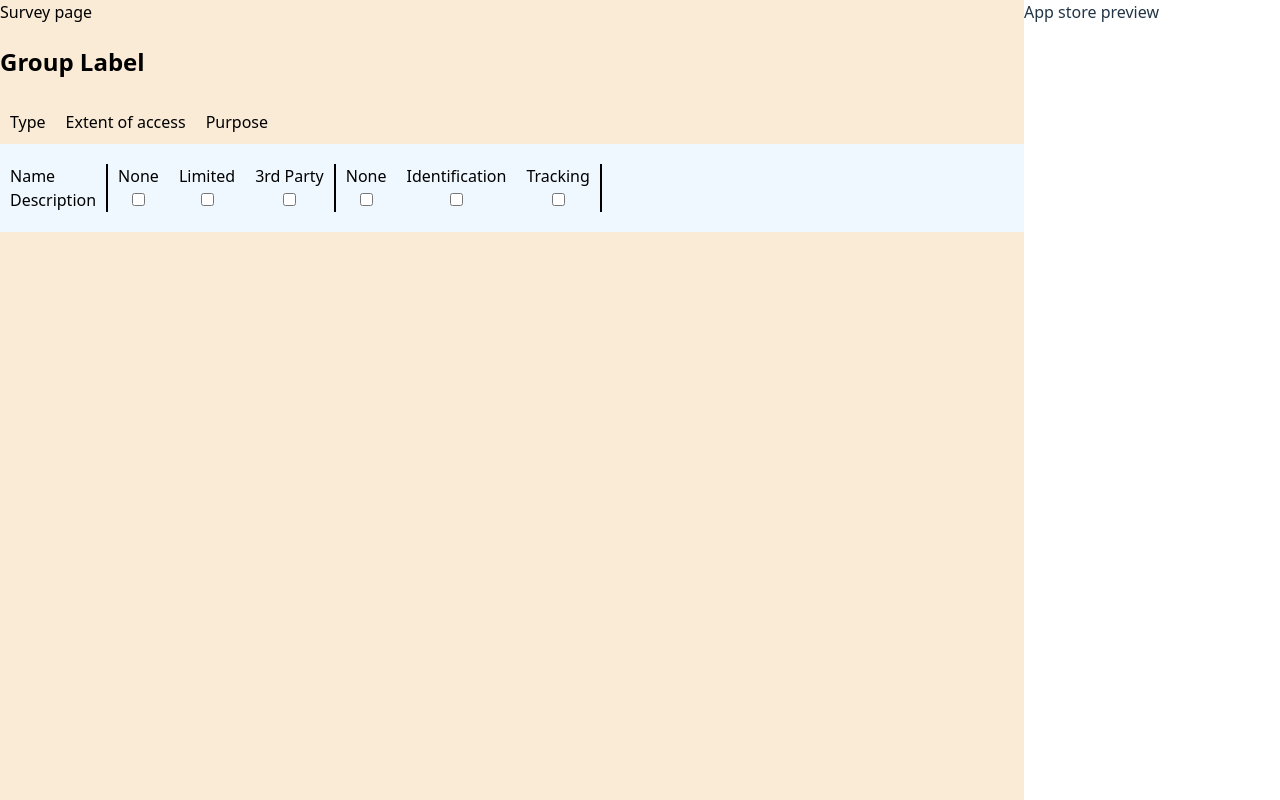
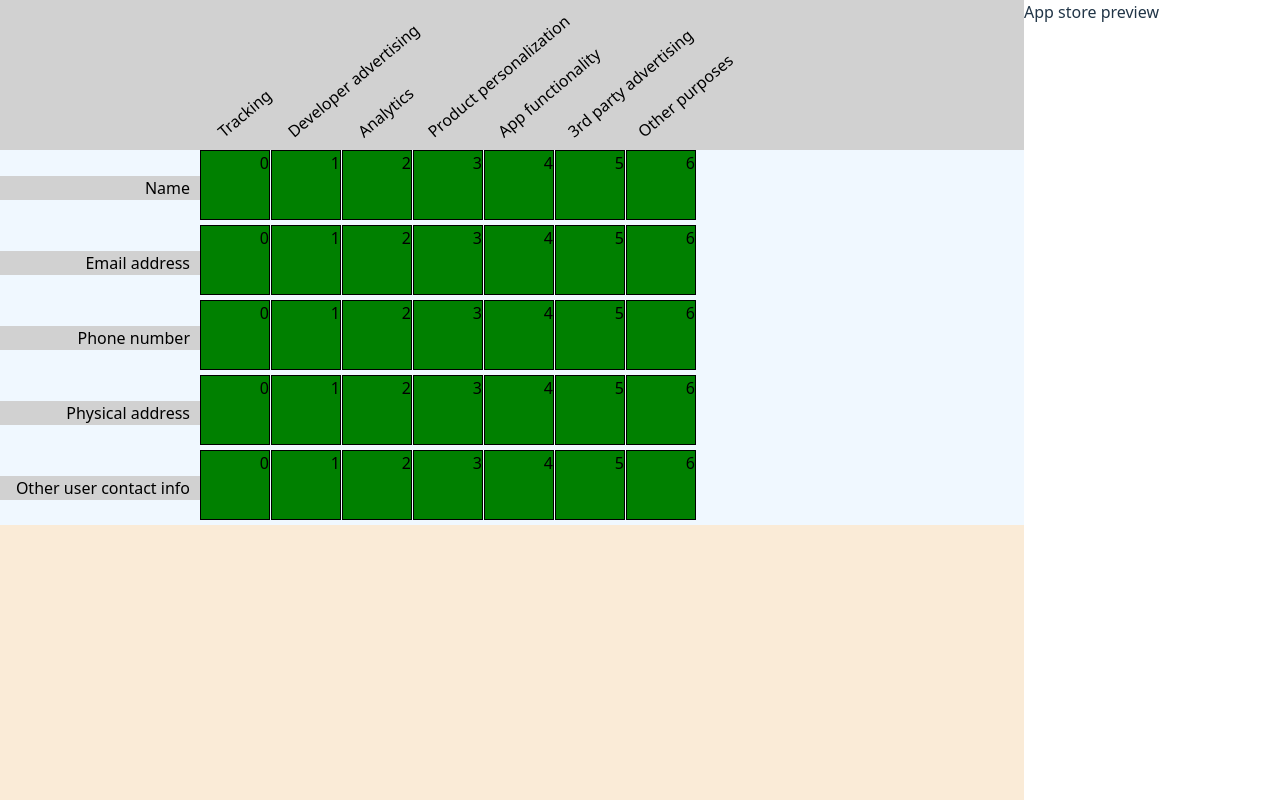
Before and after one commit to dalzeidan/App-Privacy-Survey, a React (Vite) app in the folder app_privacy_survey/: page / in a window 1280 px wide. Built offline with nearby package versions, Linux system fonts and the light colour scheme.

Commit message:
New grid layout, color changing input, starting survey context

```diff
--- a/app_privacy_survey/src/App.css
+++ b/app_privacy_survey/src/App.css
@@ -1,4 +1,3 @@
-
 * {
   box-sizing: border-box;
 }
@@ -16,7 +15,6 @@
 .survey-page {
   display: flex;
 }
-
 
 .survey-headers {
   display: flex;
@@ -47,3 +45,70 @@
   padding: 0 10px;
   text-align: center;
 }
+
+.input-row {
+  width: 100%;
+  display: flex;
+  flex-wrap: nowrap;
+  margin-bottom: 5px;
+}
+
+.input-box {
+  width: 70px;
+  height: 70px;
+  background-color: greenyellow;
+  border: 1px solid black;
+  flex-shrink: 0;
+  margin-right: 1px;
+}
+
+.full-row {
+  width: 100%;
+  background: aliceblue;
+  display: flex;
+  flex-direction: row;
+  justify-content: space-between;
+  align-items: center;
+  text-align: right;
+}
+
+.row {
+  display: flex;
+  flex-direction: row;
+}
+.col {
+  display: flex;
+  flex-direction: column;
+}
+
+.type-header {
+  width: 200px;
+  height: 100%;
+  padding-right: 10px;
+  flex-shrink: 0;
+  background-color: rgb(209, 209, 209);
+}
+
+.purpose-headers {
+  display: flex;
+  width: 100%;
+  align-items: flex-start;
+  gap: -61px;
+  height: 150px;
+  background-color: rgb(209, 209, 209);
+}
+
+.purpose-header {
+  width: 70px;
+  flex-shrink: 0;
+  position: relative;
+  padding: 3px;
+}
+
+.purpose-header-text-tilt {
+  width: 180px;
+  position: relative;
+  top: 60%;
+  left: 50%;
+  transform: translate(-20%, 253%) rotate(-40deg);
+}
--- a/app_privacy_survey/src/App.jsx
+++ b/app_privacy_survey/src/App.jsx
@@ -1,11 +1,14 @@
+import { useContext } from "react";
 import "./App.css";
+import InputRow from "./InputRow";
+import { SurveyContext } from "./SurveyContext";
 
 function App() {
+  const {dataTypes, purposes} = useContext(SurveyContext);
   return (
     <div className="page survey-page">
       <div className="survey">
-        Survey page
-        <div className="survey-group">
+        {/* <div className="survey-group">
           <h2 className="group-label">Group Label</h2>
           <div className="properties">
             <div className="survey-headers table">
@@ -48,7 +51,12 @@ function App() {
               </div>
             </div>
           </div>
+        </div> */}
+        <div className="purpose-headers">
+          <div className="header-labels type-header"></div>
+          {purposes.map((purpose, index) => <div key={purpose+"header"} className="purpose-header"><div className="purpose-header-text-tilt">{purpose}</div></div>)}
         </div>
+        {dataTypes.map((type, index) => <div key={type + "-" + index} className="full-row row"><div className="type-header">{type}</div><InputRow key={type + "row" + index} /></div>)}
       </div>
       <div className="app-preview">App store preview</div>
     </div>
--- /dev/null
+++ b/app_privacy_survey/src/InputBox.jsx
@@ -0,0 +1,30 @@
+import { useState } from "react";
+
+export default function InputBox({index}) {
+  const [level, setLevel] = useState(0);
+
+  const handleClick = () => {
+    let newLevel = level;
+    if (newLevel == 2) {
+      newLevel = -1;
+    }
+    setLevel(newLevel + 1);
+  }
+
+  const getColor = (level) => {
+    if (level == 0) {
+      return "green";
+    } else if (level == 1) {
+      return "yellow";
+    } else if (level == 2) {
+      return "red";
+    }
+    return "grey"
+  }
+
+  return (
+    <div className={`input-box `} style={{backgroundColor:getColor(level)}} onClick={handleClick}>
+      {index}
+    </div>
+  )
+}
--- /dev/null
+++ b/app_privacy_survey/src/InputRow.jsx
@@ -0,0 +1,17 @@
+import React, { useContext } from 'react'
+import { SurveyContext } from './SurveyContext'
+import InputBox from './InputBox';
+
+export default function InputRow({index}) {
+  const {purposes} = useContext(SurveyContext);
+
+  const updateResponse = (index) => {
+
+  }
+
+  return (
+    <div className="input-row">
+      {purposes.map((purpose, index) => <InputBox key={index+purpose} index={index}/>)}
+    </div>
+  )
+}
--- /dev/null
+++ b/app_privacy_survey/src/SurveyContext.jsx
@@ -0,0 +1,33 @@
+import { createContext, useState } from "react";
+
+export const SurveyContext = createContext();
+
+export function SurveyContextProvider({children}) {
+
+  const [dataTypes, setDataTypes] = useState(["Name", "Email address", "Phone number", "Physical address", "Other user contact info"]);
+  const [purposes, setPurposeses] = useState(["Tracking", "Developer advertising", "Analytics", "Product personalization", "App functionality", "3rd party advertising", "Other purposes"]);
+  let defaultResponse = [{
+    dataType: "", // name of data type
+    purposes: [], // purposes associated with dataType
+    accessForPurpose: [], //array of user's access level choice to match purposes
+    restrict:[] // array of arrays for restricted levels
+  }]
+
+  let defaultResponses = [];
+
+  function generateForm(dataType, purposes) {
+    let startingResponses = [];
+
+    dataType.forEach(element => {
+
+    });
+  }
+
+  defaultResponses = dataTypes.map((type,index) => {return {dataType: type, purposes:purposes, accessForPurpose: new Array(purposes.length)}})
+  const [responses, setResponses] = useState(defaultResponses);
+  return (
+    <SurveyContext.Provider value={{dataTypes,purposes, responses, setResponses}}>
+      {children}
+    </SurveyContext.Provider>
+  )
+}
--- a/app_privacy_survey/src/main.jsx
+++ b/app_privacy_survey/src/main.jsx
@@ -3,14 +3,17 @@ import { createRoot } from 'react-dom/client'
 import {BrowserRouter, Routes, Route} from "react-router"
 import './index.css'
 import App from './App.jsx'
+import { SurveyContextProvider } from './SurveyContext.jsx'
 
 
 createRoot(document.getElementById('root')).render(
   <StrictMode>
-    <BrowserRouter>
-    <Routes>
-      <Route path="/" element={<App />} />
-    </Routes>
-    </BrowserRouter>
+    <SurveyContextProvider>
+      <BrowserRouter>
+      <Routes>
+        <Route path="/" element={<App />} />
+      </Routes>
+      </BrowserRouter>
+    </SurveyContextProvider>
   </StrictMode>,
 )
```
